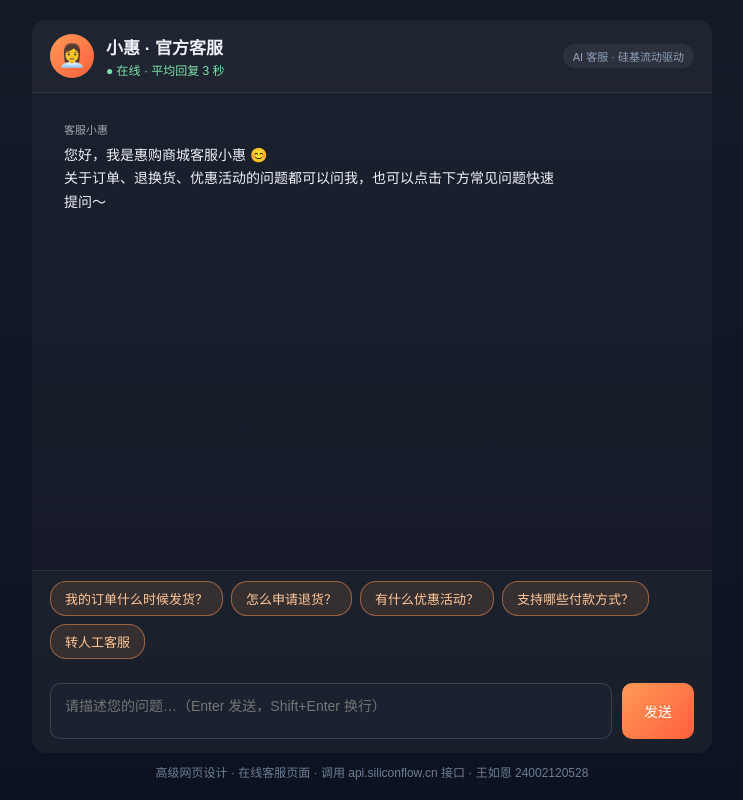
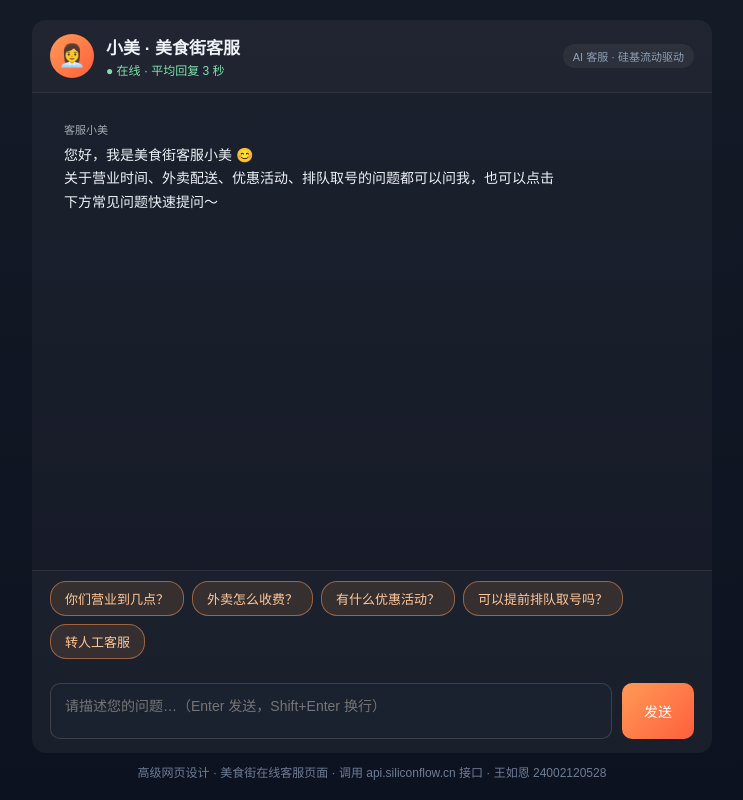
Before and after one commit to wangruen/wangruen, a plain HTML site: page 在线客服.html in a window 1280 px wide. Shown: the whole page, without its empty margins (268-1011 px from the left). Drawn offline with Linux system fonts and the light colour scheme.

Commit message:
在线客服改为美食街主题：客服小美，FAQ换为营业时间/外卖/优惠/取号
追加提示词日志

```diff
--- a/在线客服.html
+++ b/在线客服.html
@@ -4,7 +4,7 @@
 <head>
   <meta charset="UTF-8">
   <meta name="viewport" content="width=device-width, initial-scale=1.0">
-  <title>在线客服 · 王如恩 24002120528</title>
+  <title>美食街在线客服 · 王如恩 24002120528</title>
   <style>
     /* ===== 页面：整体布局 ===== */
     * { margin: 0; padding: 0; box-sizing: border-box; }
@@ -51,7 +51,7 @@
   <div class="wre_header">
     <div class="wre_avatar">👩‍💼</div>
     <div class="wre_info">
-      <h1>小惠 · 官方客服</h1>
+      <h1>小美 · 美食街客服</h1>
       <p>● 在线 · 平均回复 3 秒</p>
     </div>
     <div class="wre_badge">AI 客服 · 硅基流动驱动</div>
@@ -68,7 +68,7 @@
     <textarea class="wre_input" id="wre_input" rows="2" placeholder="请描述您的问题…（Enter 发送，Shift+Enter 换行）"></textarea>
     <button class="wre_sendBtn" id="wre_sendBtn">发送</button>
   </div>
-  <div class="wre_foot">高级网页设计 · 在线客服页面 · 调用 api.siliconflow.cn 接口 · 王如恩 24002120528</div>
+  <div class="wre_foot">高级网页设计 · 美食街在线客服页面 · 调用 api.siliconflow.cn 接口 · 王如恩 24002120528</div>
 </div>
 
 <script>
@@ -77,11 +77,11 @@
   var wre_apiKey = "sk-jzsxjdcxewlwpqlmsquxrchxsydpotxkspmimkxpnmaxnsfc";
   var wre_model = "Qwen/Qwen2.5-7B-Instruct";
 
-  // 客服人设：system 提示词决定 AI 以"小惠"身份按客服话术回答
-  var wre_systemPrompt = "你是电商平台\"惠购商城\"的在线客服，名叫小惠，语气亲切热情、简洁专业。你负责解答：订单物流（下单后48小时内发货，快递3-5天到达）、退换货（签收7天内可退换，运费险自动赔付）、优惠活动（每日9点领券满100减20，新客立减15）、支付问题（支持微信/支付宝/货到付款）等。超出业务范围的问题礼貌引导用户联系人工客服（工作时间9:00-22:00）。每次回答不超过120字，分点说明。";
+  // 客服人设：system 提示词决定 AI 以"小美"身份按美食街客服话术回答
+  var wre_systemPrompt = "你是\"美食街\"（汇聚全国各地特色小吃的餐饮街区）的在线客服，名叫小美，语气亲切热情、简洁专业。你负责解答：营业时间（每天10:00-22:00，节假日不休息）、外卖配送（3公里内30分钟送达，满39元免配送费）、优惠活动（充值100送20，周二会员日全场8.8折）、排队预约（周末高峰期可在小程序在线取号，到号前10分钟提醒）、推荐菜品（川渝麻辣烫、广式肠粉、长沙臭豆腐等）等。超出业务范围的问题礼貌引导用户联系人工客服（工作时间9:00-22:00）。每次回答不超过120字，分点说明。";
 
   // ===== 常见问题快捷入口数据 =====
-  var wre_faqList = ["我的订单什么时候发货？", "怎么申请退货？", "有什么优惠活动？", "支持哪些付款方式？", "转人工客服"];
+  var wre_faqList = ["你们营业到几点？", "外卖怎么收费？", "有什么优惠活动？", "可以提前排队取号吗？", "转人工客服"];
 
   // ===== 状态：多轮对话消息数组（含 system 人设） =====
   var wre_messages = [{ role: "system", content: wre_systemPrompt }];
@@ -91,7 +91,7 @@
   function wre_addBubble(wre_role, wre_text) {
     var wre_box = document.getElementById("wre_chatBox");
     var wre_div = document.createElement("div");
-    var wre_names = { user: "我", assistant: "客服小惠", err: "系统提示" };
+    var wre_names = { user: "我", assistant: "客服小美", err: "系统提示" };
     wre_div.className = "wre_msg wre_msg_" + wre_role;
     var wre_head = '<div class="wre_msg_role">' + wre_names[wre_role] + "</div>";
     wre_div.innerHTML = wre_head;
@@ -181,7 +181,7 @@
     });
     wre_renderFaq();
     // 客服欢迎语（本地渲染，不消耗接口调用）
-    wre_addBubble("assistant", "您好，我是惠购商城客服小惠 😊\n关于订单、退换货、优惠活动的问题都可以问我，也可以点击下方常见问题快速提问～");
+    wre_addBubble("assistant", "您好，我是美食街客服小美 😊\n关于营业时间、外卖配送、优惠活动、排队取号的问题都可以问我，也可以点击下方常见问题快速提问～");
   }
 
   // 功能：页面加载完成后初始化
```
Also changed, not shown: 24002120528-王如恩.txt.
